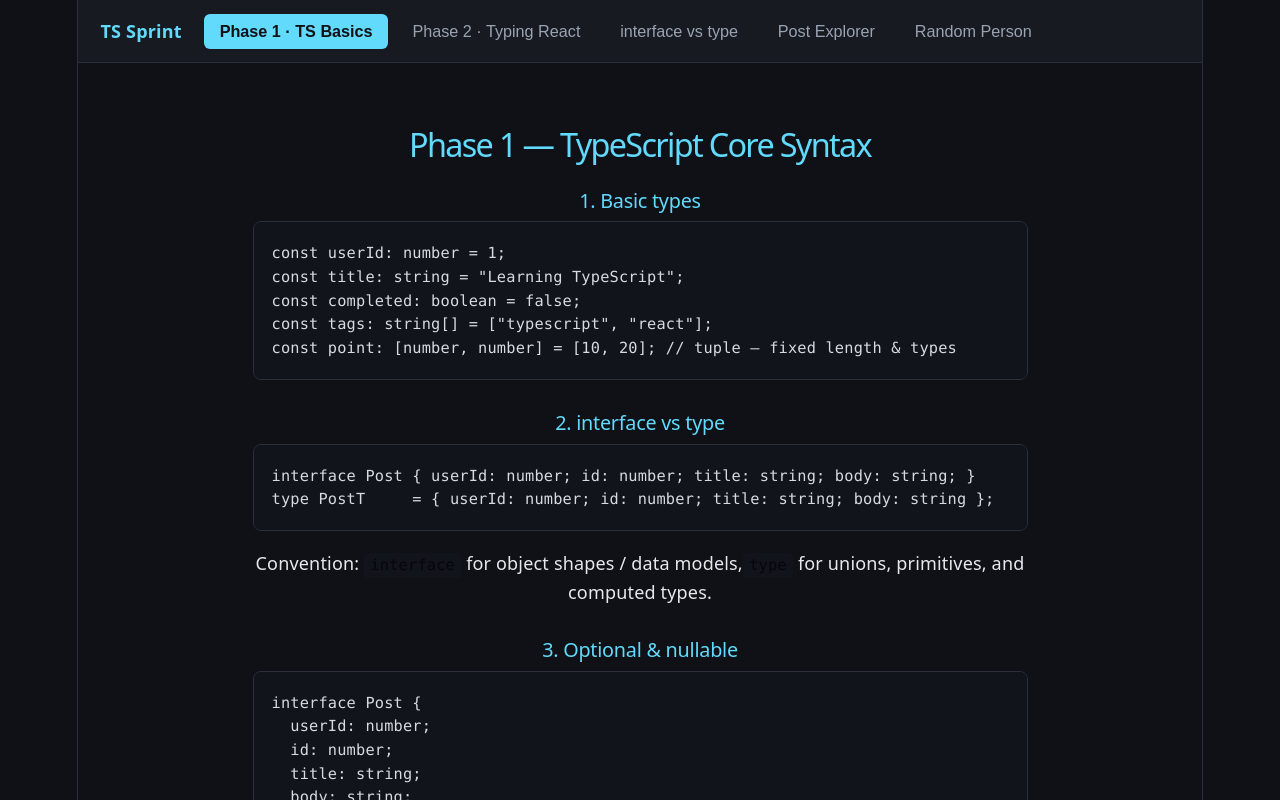
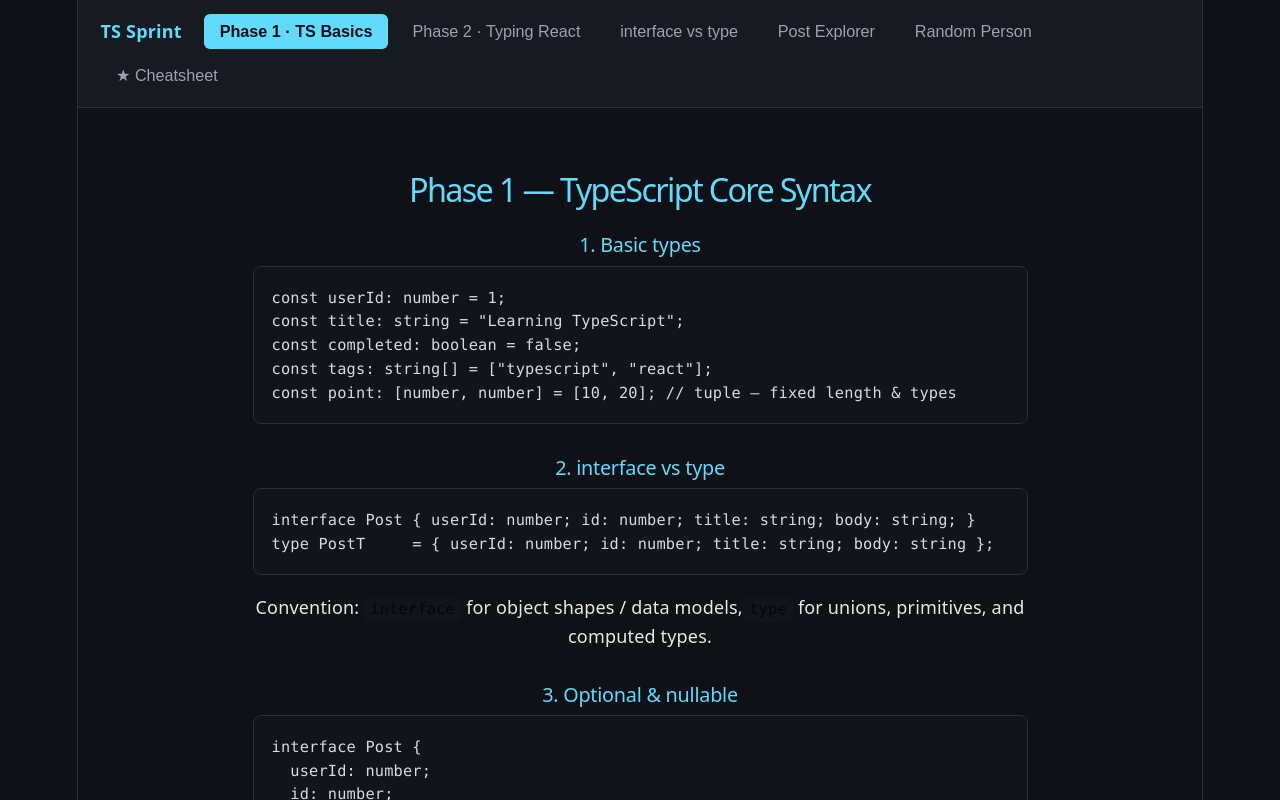
Before and after one commit to mha13/post-explorer-ts, a React (Vite) app: page / in a window 1280 px wide. Shown: the top 800 px of the page. Built offline with nearby package versions, Linux system fonts and the light colour scheme.

Commit message:
Update App.tsx

```diff
--- a/src/App.tsx
+++ b/src/App.tsx
@@ -9,7 +9,7 @@ import CheatsheetPage from "./pages/CheatsheetPage";
 
 // The set of pages the nav can switch between.
 // A union type means TS will error if we ever use a page name that isn't listed.
-type Page = "phase1" | "phase2" | "interfaceVsType" | "postExplorer" | "randomPerson";
+type Page = "phase1" | "phase2" | "interfaceVsType" | "postExplorer" | "randomPerson" | "cheatsheet";
 
 interface NavItem {
   id: Page;
@@ -22,6 +22,7 @@ const NAV_ITEMS: NavItem[] = [
   { id: "interfaceVsType", label: "interface vs type" },
   { id: "postExplorer", label: "Post Explorer" },
   { id: "randomPerson", label: "Random Person" },
+  { id: "cheatsheet", label: "★ Cheatsheet" },
 ];
 
 function App() {
@@ -48,6 +49,7 @@ function App() {
         {page === "interfaceVsType" && <InterfaceVsTypePage />}
         {page === "postExplorer" && <PostExplorerPage />}
         {page === "randomPerson" && <RandomPersonPage />}
+        {page === "cheatsheet" && <CheatsheetPage />}
       </main>
     </div>
   );
```
